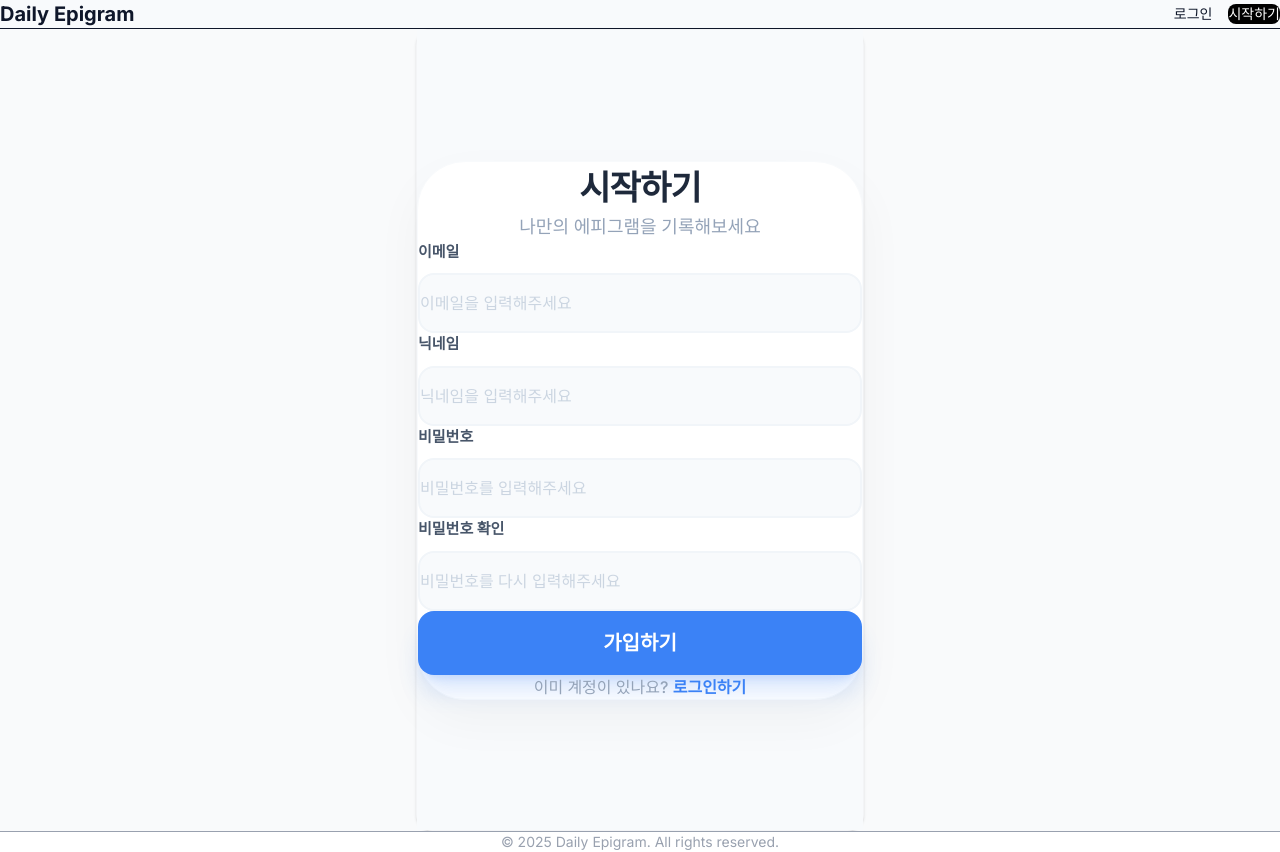
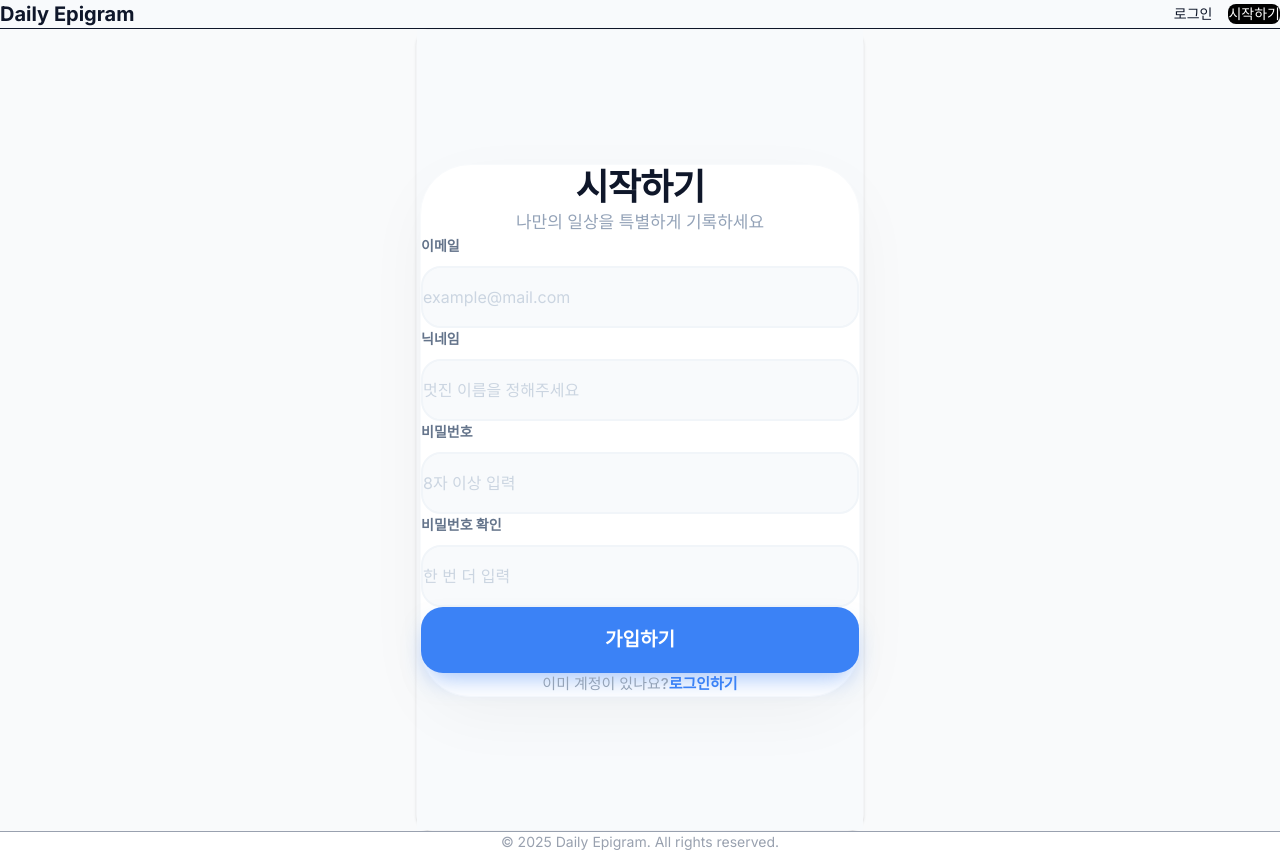
Before and after one commit to GODJINYOUNG/daily-epigram, a Next.js app: page /signup in a window 1280 px wide. Built offline with nearby package versions, Linux system fonts and the light colour scheme.

Commit message:
design: 3차 정밀 디자인 - 타이틀 강조 및 포커스 디테일

```diff
--- a/src/app/(auth)/signup/page.tsx
+++ b/src/app/(auth)/signup/page.tsx
@@ -1,76 +1,70 @@
 "use client";
 
-import React, { useState } from "react";
+import React from "react";
 import Link from "next/link";
 
 export default function SignUpPage() {
-  const [email, setEmail] = useState("");
-
   return (
-    <div className="flex min-h-screen items-center justify-center bg-[#F8FAFC] p-6">
-      {/* 카드: 그림자를 더 은은하게, 모서리는 더 둥글게 */}
-      <div className="w-full max-w-[460px] rounded-[48px] bg-white p-12 shadow-[0_20px_50px_rgba(0,0,0,0.04)] border border-slate-50">
-        {/* 헤더 섹션: 텍스트 간격 조정 */}
-        <div className="mb-14 text-center">
-          <h1 className="text-[34px] font-[900] text-[#1E293B] tracking-tight">
+    <div className="flex min-h-screen items-center justify-center bg-[#F8FAFC] p-5">
+      {/* 카드: 더 부드러운 그림자와 테두리 대비 */}
+      <div className="w-full max-w-[440px] rounded-[50px] bg-white p-10 md:p-14 shadow-[0_20px_70px_-10px_rgba(0,0,0,0.05)] border border-slate-50">
+        {/* 헤더: 타이틀 폰트 크기 및 자간(Tracking) 조정 */}
+        <div className="mb-12 text-center">
+          <h1 className="text-[36px] font-[1000] text-[#0F172A] tracking-tight leading-tight">
             시작하기
           </h1>
-          <p className="mt-4 text-[#94A3B8] font-medium text-lg">
-            나만의 에피그램을 기록해보세요
+          <p className="mt-4 text-[#94A3B8] font-medium text-[17px]">
+            나만의 일상을 특별하게 기록하세요
           </p>
         </div>
 
-        <form className="space-y-7" onSubmit={(e) => e.preventDefault()}>
+        <form className="space-y-6" onSubmit={(e) => e.preventDefault()}>
           {[
-            {
-              label: "이메일",
-              type: "email",
-              placeholder: "이메일을 입력해주세요",
-            },
+            { label: "이메일", type: "email", placeholder: "example@mail.com" },
             {
               label: "닉네임",
               type: "text",
-              placeholder: "닉네임을 입력해주세요",
+              placeholder: "멋진 이름을 정해주세요",
             },
             {
               label: "비밀번호",
               type: "password",
-              placeholder: "비밀번호를 입력해주세요",
+              placeholder: "8자 이상 입력",
             },
             {
               label: "비밀번호 확인",
               type: "password",
-              placeholder: "비밀번호를 다시 입력해주세요",
+              placeholder: "한 번 더 입력",
             },
           ].map((field) => (
-            <div key={field.label} className="flex flex-col gap-2.5">
-              <label className="ml-1 text-[15px] font-bold text-[#475569]">
+            <div key={field.label} className="group flex flex-col gap-2.5">
+              <label className="ml-1 text-[14px] font-bold text-[#64748B] transition-colors group-focus-within:text-[#3B82F6]">
                 {field.label}
               </label>
               <input
                 type={field.type}
                 placeholder={field.placeholder}
-                className="w-full h-15 rounded-2xl border-2 border-[#F1F5F9] bg-[#F8FAFC] px-6 text-[#1E293B] placeholder:text-[#CBD5E1] outline-none transition-all focus:border-[#3B82F6] focus:bg-white focus:ring-4 focus:ring-[#3B82F60D]"
+                className="w-full h-[62px] rounded-[20px] border-2 border-[#F1F5F9] bg-[#F8FAFC] px-6 text-[#1E293B] placeholder:text-[#CBD5E1] outline-none transition-all duration-300 focus:border-[#3B82F6] focus:bg-white focus:ring-[6px] focus:ring-[#3B82F60A] text-base"
               />
             </div>
           ))}
 
-          {/* 버튼: 더 묵직하고 선명한 블루 */}
-          <button className="mt-8 w-full h-16 rounded-2xl bg-[#3B82F6] text-xl font-extrabold text-white shadow-xl shadow-[#3B82F633] transition-all hover:bg-[#2563EB] active:scale-[0.98]">
+          {/* 버튼: 그라데이션 대신 단색의 깊이감 사용 */}
+          <button className="mt-8 w-full h-[66px] rounded-[22px] bg-[#3B82F6] text-[19px] font-black text-white shadow-[0_12px_24px_-8px_rgba(59,130,246,0.5)] transition-all duration-300 hover:bg-[#2563EB] hover:shadow-[0_12px_28px_-6px_rgba(37,99,235,0.6)] hover:-translate-y-0.5 active:scale-95">
             가입하기
           </button>
         </form>
 
         <div className="mt-12 text-center">
-          <span className="text-[#94A3B8] font-medium">
-            이미 계정이 있나요?{" "}
-          </span>
-          <Link
-            href="/login"
-            className="font-bold text-[#3B82F6] hover:underline underline-offset-4 ml-1"
-          >
-            로그인하기
-          </Link>
+          <p className="text-[#94A3B8] font-medium text-[15px]">
+            이미 계정이 있나요?
+            <Link
+              href="/login"
+              className="ml-2 font-bold text-[#3B82F6] hover:text-[#2563EB] transition-colors decoration-2 underline-offset-4 hover:underline"
+            >
+              로그인하기
+            </Link>
+          </p>
         </div>
       </div>
     </div>
```
